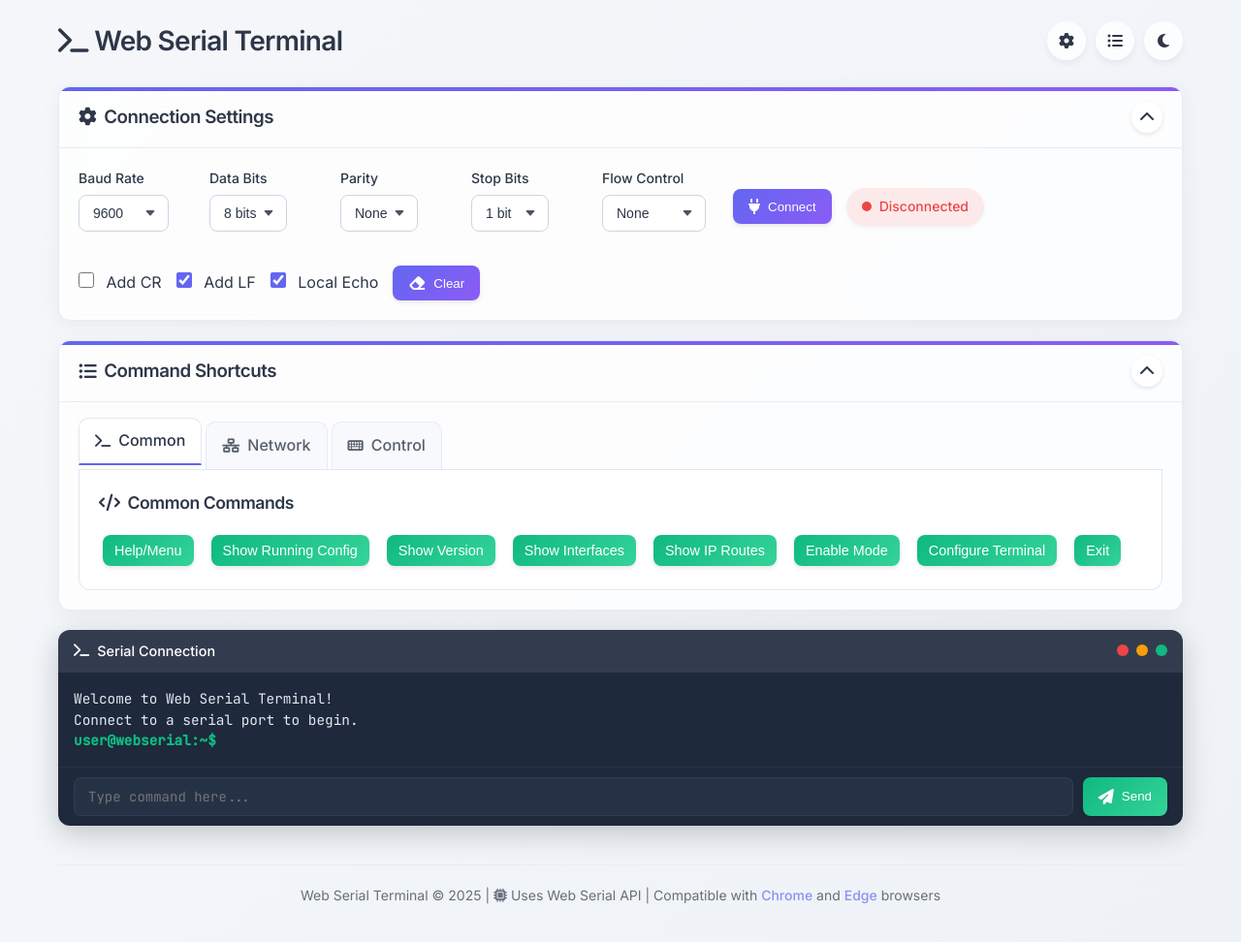
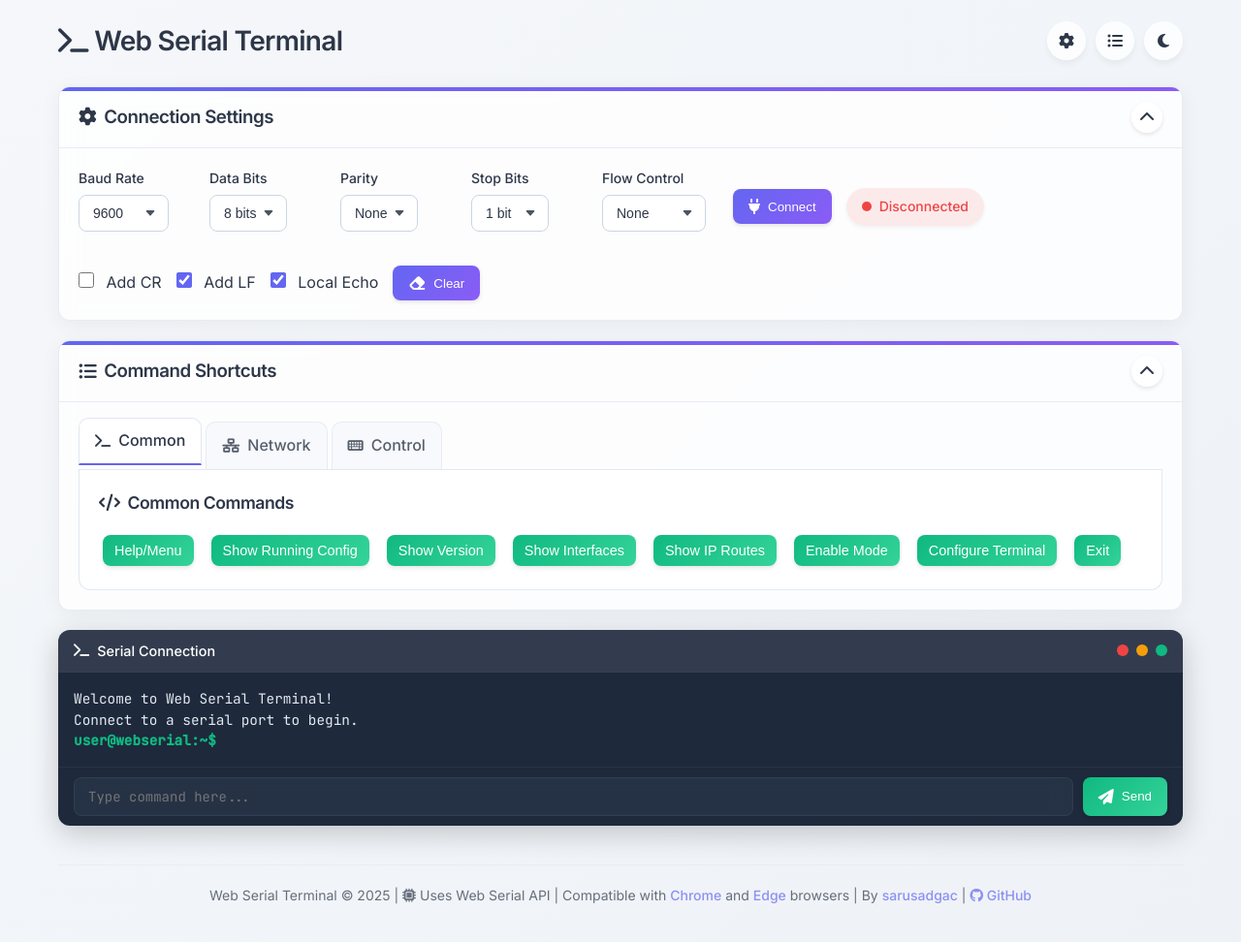
Before and after one commit to bucagdas/web-serial-terminal, a plain HTML site: page index.html in a window 1280 px wide. Shown: the whole page at 97% size. Drawn offline with Linux system fonts and the light colour scheme.

Commit message:
Update index.html

```diff
--- a/index.html
+++ b/index.html
@@ -5,6 +5,7 @@
     <meta name="viewport" content="width=device-width, initial-scale=1.0">
     <title>Web Serial Terminal</title>
     <meta name="description" content="Terminal Application working with Web Serial API">
+    <meta name="author" content="sarusadgac">
     <link rel="manifest" href="manifest.json">
     <meta name="theme-color" content="#6366f1">
     <meta name="apple-mobile-web-app-capable" content="yes">
@@ -207,7 +208,7 @@
         </div>
 
         <footer>
-            <p>Web Serial Terminal <span>&copy; 2025</span> | <i class="fas fa-microchip"></i> Uses Web Serial API | Compatible with <a href="https://www.google.com/chrome/" target="_blank" rel="noopener noreferrer">Chrome</a> and <a href="https://www.microsoft.com/edge/download" target="_blank" rel="noopener noreferrer">Edge</a> browsers</p>
+            <p>Web Serial Terminal <span>&copy; 2025</span> | <i class="fas fa-microchip"></i> Uses Web Serial API | Compatible with <a href="https://www.google.com/chrome/" target="_blank" rel="noopener noreferrer">Chrome</a> and <a href="https://www.microsoft.com/edge/download" target="_blank" rel="noopener noreferrer">Edge</a> browsers | By <a href="https://github.com/sarusadgac" target="_blank" rel="noopener noreferrer">sarusadgac</a> | <a href="https://github.com/sarusadgac/SerialTerm" target="_blank" rel="noopener noreferrer"><i class="fab fa-github"></i> GitHub</a></p>
         </footer>
     </div>
 
```
